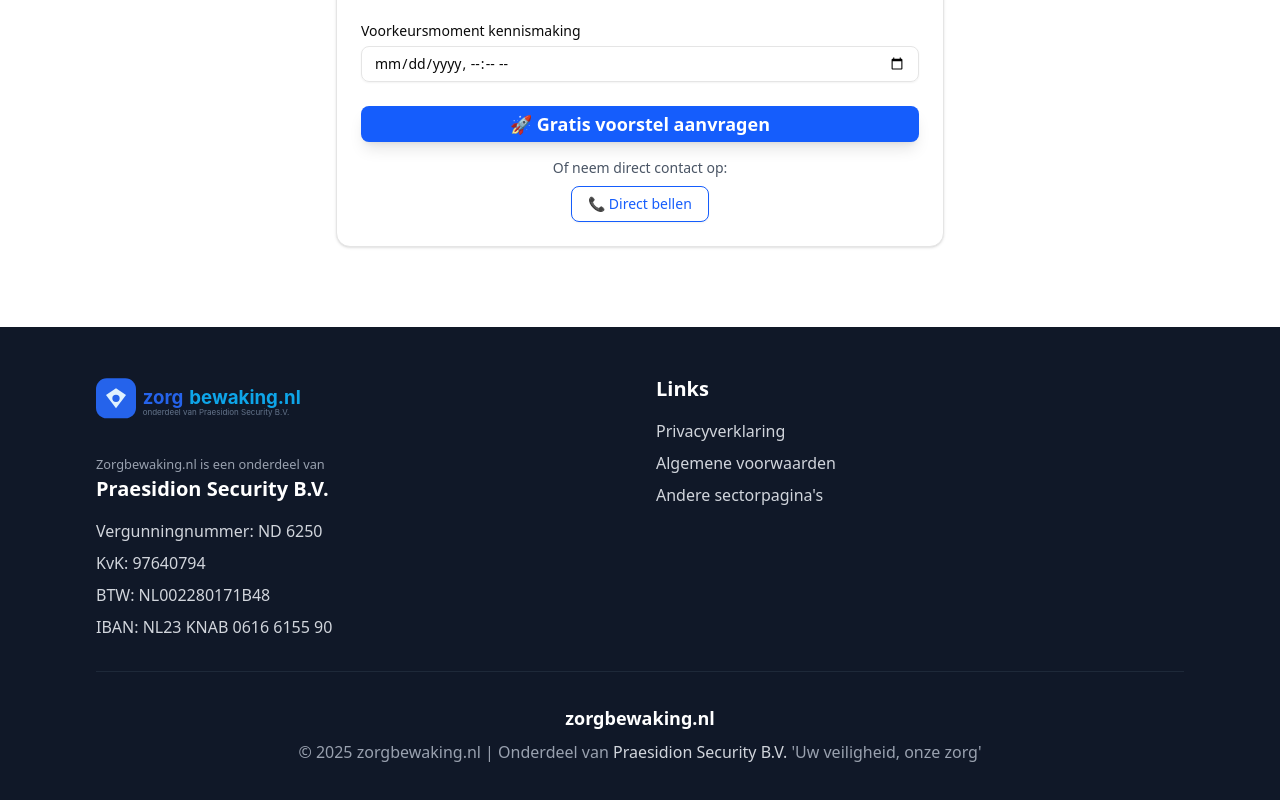
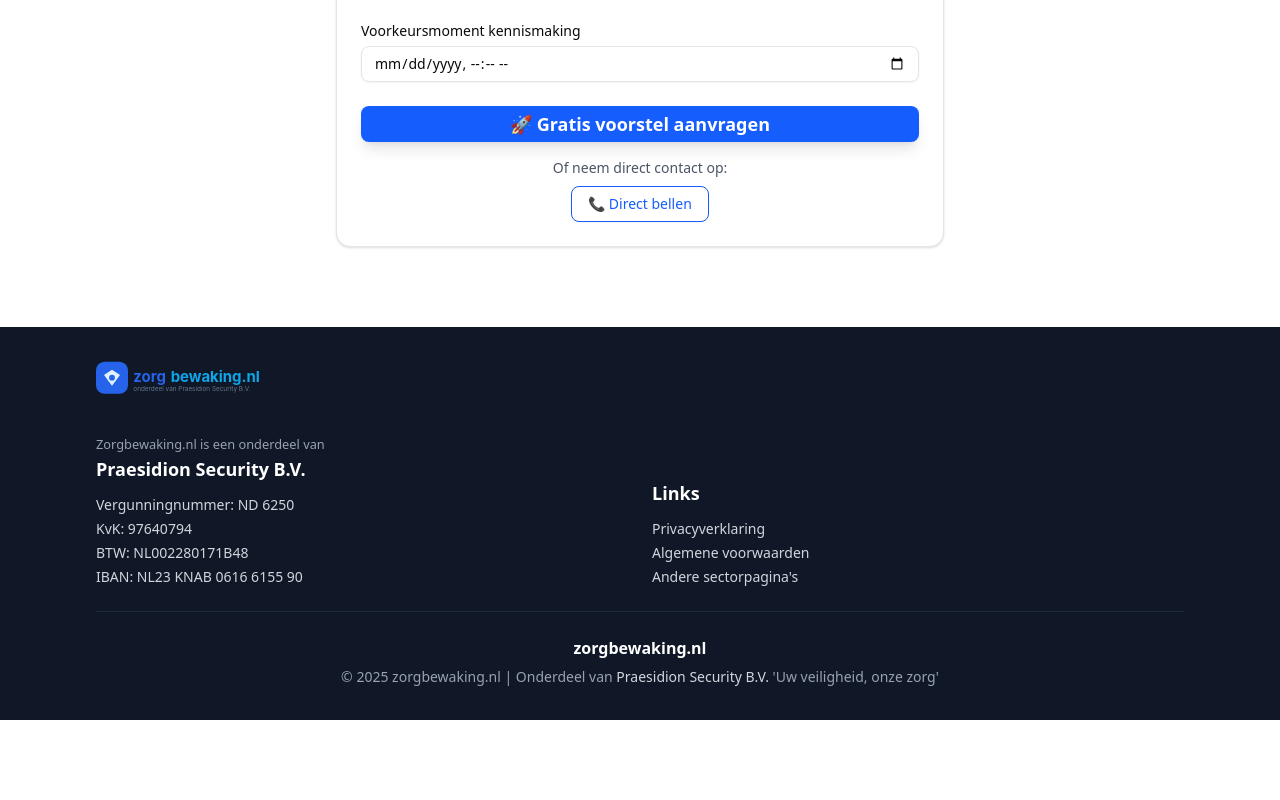
Before and after one commit to Snuushco/zorgbewaking.nl, a Next.js app: page / in a window 1280 px wide. Shown: the part 3640-4440 px from the top of the page. After the commit the page ends 4360 px from the top, so only its background shows below. Built offline with nearby package versions, Linux system fonts and the light colour scheme; no server answers.

Commit message:
Update Footer.tsx

```diff
--- a/src/components/Footer.tsx
+++ b/src/components/Footer.tsx
@@ -2,15 +2,15 @@ import LogoZorgbewaking from './LogoZorgbewaking'
 
 export default function Footer() {
   return (
-    <footer className="bg-gray-900 text-white py-12">
+    <footer className="bg-gray-900 text-white py-8">
       <div className="max-w-6xl mx-auto px-4 sm:px-6 lg:px-8">
-        <div className="grid md:grid-cols-2 gap-8">
+        <div className="grid md:grid-cols-2 gap-6 items-end">
           {/* Bedrijfsgegevens */}
           <div>
-            <LogoZorgbewaking className="w-40 mb-4" />
+            <LogoZorgbewaking className="w-32 mb-3" />
             <small className="text-gray-400">Zorgbewaking.nl is een onderdeel van</small>
-            <h3 className="text-xl font-bold mb-4">Praesidion Security B.V.</h3>
-            <div className="space-y-2 text-gray-300">
+            <h3 className="text-lg font-bold mb-3">Praesidion Security B.V.</h3>
+            <div className="space-y-1 text-sm text-gray-300">
               <p>Vergunningnummer: ND 6250</p>
               <p>KvK: 97640794</p>
               <p>BTW: NL002280171B48</p>
@@ -18,24 +18,24 @@ export default function Footer() {
             </div>
           </div>
           {/* Links */}
-          <div>
-            <h3 className="text-xl font-bold mb-4">Links</h3>
-            <div className="space-y-2">
-              <a href="/privacy" className="block text-gray-300 hover:text-white transition-colors">
+          <div className="flex flex-col h-full justify-end">
+            <h3 className="text-lg font-bold mb-3">Links</h3>
+            <div className="space-y-1">
+              <a href="/privacy" className="block text-sm text-gray-300 hover:text-white transition-colors">
                 Privacyverklaring
               </a>
-              <a href="/voorwaarden" className="block text-gray-300 hover:text-white transition-colors">
+              <a href="/voorwaarden" className="block text-sm text-gray-300 hover:text-white transition-colors">
                 Algemene voorwaarden
               </a>
-              <a href="/sectoren" className="block text-gray-300 hover:text-white transition-colors">
+              <a href="/sectoren" className="block text-sm text-gray-300 hover:text-white transition-colors">
                 Andere sectorpagina's
               </a>
             </div>
           </div>
         </div>
-        <div className="border-t border-gray-800 mt-8 pt-8 text-center text-gray-400 space-y-2">
-          <p className="text-lg font-bold text-white">zorgbewaking.nl</p>
-          <span>
+        <div className="border-t border-gray-800 mt-6 pt-6 text-center text-gray-400 space-y-1">
+          <p className="text-base font-bold text-white">zorgbewaking.nl</p>
+          <span className="text-sm">
             &copy; {new Date().getFullYear()} zorgbewaking.nl | Onderdeel van <a href="https://praesidion.nl" target="_blank" rel="noopener noreferrer" className="text-gray-300 hover:text-white transition-colors">Praesidion Security B.V.</a> &apos;Uw veiligheid, onze zorg&apos;
           </span>
         </div>
```
